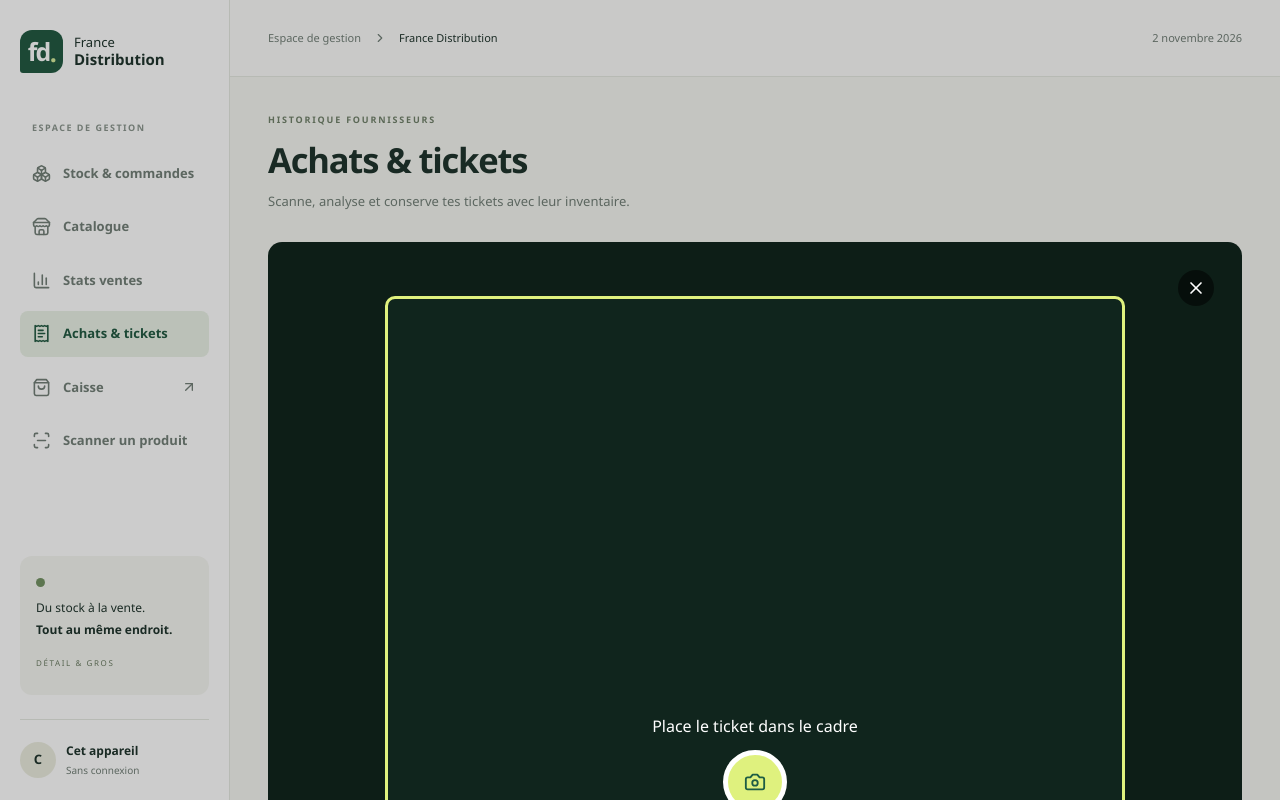
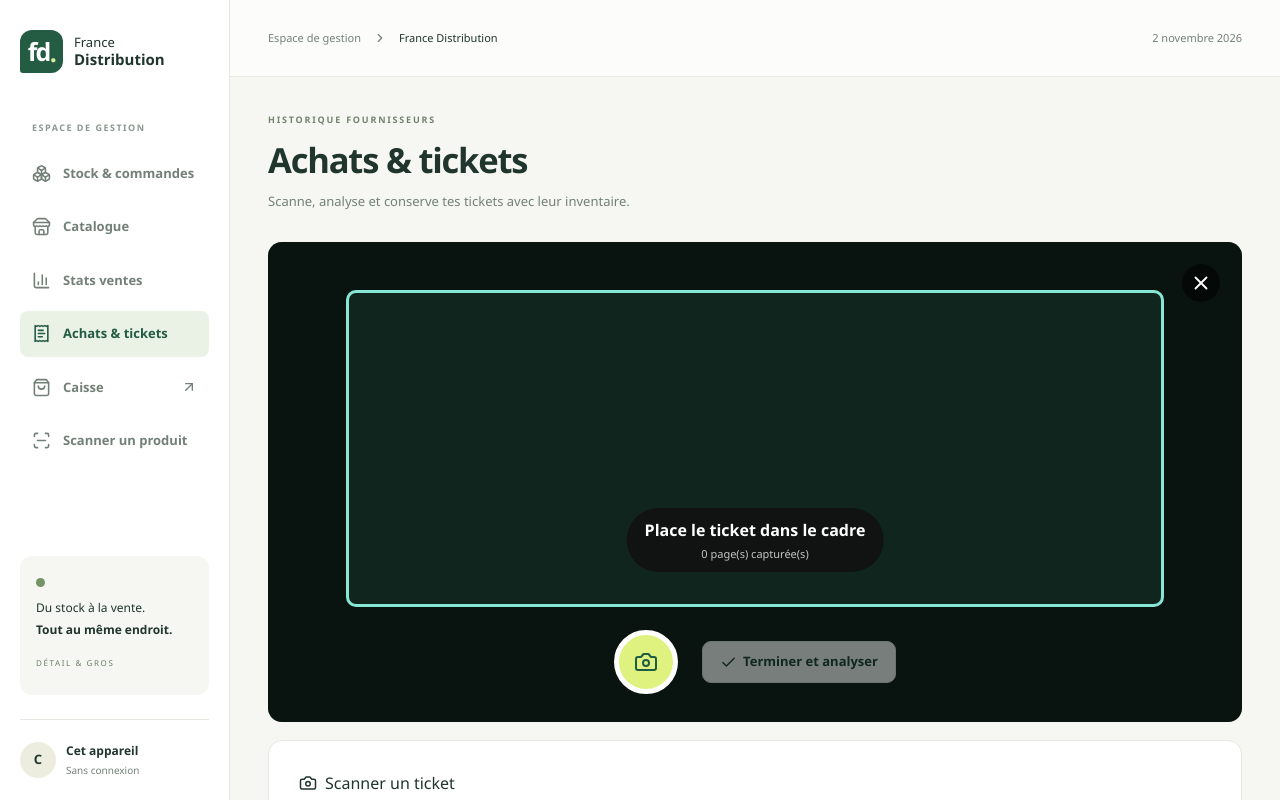
Before and after one commit to Lenwr/france_distribution, a React (Vite) app: page /purchases in a window 1280 px wide. Both pictures are taken after a click on the button "Ouvrir la caméra". Shown: the top 800 px of the page. Built offline with nearby package versions, Linux system fonts and the light colour scheme; no server answers.

Commit message:
Streamline full-screen ticket scanning flow

```diff
--- a/src/App.css
+++ b/src/App.css
@@ -139,5 +139,6 @@ dialog.modal:not([open]) { display: none; }
 .ticket-history-list { display: grid; gap: 12px; padding: 20px; }.ticket-history-card { display: grid; grid-template-columns: auto minmax(0, 1fr) auto; align-items: center; gap: 16px; padding: 16px; border: 1px solid var(--line); border-radius: 12px; background: #fcfdf9; }.ticket-history-icon { display: grid; place-items: center; width: 44px; height: 44px; border-radius: 11px; color: var(--green); background: #edf4e6; }.ticket-history-info { display: grid; min-width: 0; gap: 3px; }.ticket-history-info strong { font-size: 14px; }.ticket-history-info span, .ticket-history-info small { overflow: hidden; color: var(--muted); text-overflow: ellipsis; white-space: nowrap; font-size: 11px; }.ticket-history-actions { display: flex; flex-wrap: wrap; justify-content: flex-end; gap: 8px; }.ticket-history-actions a { text-decoration: none; }.btn-danger { color: #a33f32; border-color: #efc8c1; background: #fff5f2; }.btn-danger:hover { background: #fbe6e1; }.Toastify__toast { border-radius: 12px; font-family: inherit; }.Toastify__toast--success { color: var(--green-dark); }.Toastify__progress-bar--success { background: var(--green); }
 @media (max-width: 700px) { .ticket-history-card { grid-template-columns: auto minmax(0, 1fr); }.ticket-history-actions { grid-column: 1 / -1; justify-content: stretch; }.ticket-history-actions .btn { flex: 1; } }
 .inventory-reanalyze { display: flex; flex-wrap: wrap; align-items: center; gap: 12px; padding: 16px 20px; border-bottom: 1px solid var(--line); background: #f8faf5; }.inventory-reanalyze .btn { cursor: pointer; }.inventory-reanalyze small { color: var(--muted); }
+.document-camera-full { position: fixed; z-index: 1000; inset: 0; margin: 0; border-radius: 0; padding: 0; overflow: hidden; background: #050806; }.document-camera-full video { width: 100%; height: 100%; max-height: none; object-fit: cover; border-radius: 0; }.document-camera-full .scan-frame { inset: 10% 8% 24%; border-color: #87e6d4; box-shadow: 0 0 0 9999px #0007; }.camera-guidance { position: absolute; z-index: 2; left: 50%; bottom: 150px; display: grid; gap: 4px; min-width: 220px; padding: 10px 18px; border-radius: 999px; text-align: center; transform: translateX(-50%); background: #111d; }.camera-guidance span { font-size: 11px; opacity: .75; }.camera-actions { position: absolute; z-index: 2; bottom: 28px; left: 0; right: 0; display: flex; align-items: center; justify-content: center; gap: 24px; }.camera-finish { color: var(--green-dark); background: white; }.document-camera-full .camera-close { top: 22px; right: 22px; }
 .document-camera { position: relative; display: grid; justify-items: center; gap: 12px; padding: 20px; margin-bottom: 18px; border-radius: 14px; background: #10251d; color: white; }.document-camera video { width: 100%; max-height: 440px; object-fit: cover; border-radius: 10px; }.camera-close { position: absolute; z-index: 2; top: 28px; right: 28px; border: 0; border-radius: 50%; padding: 8px; color: white; background: #0008; }.scan-frame { position: absolute; inset: 54px 12%; border: 3px solid #dff17e; border-radius: 10px; box-shadow: 0 0 0 999px #0003; pointer-events: none; }.camera-capture { display: grid; place-items: center; width: 64px; height: 64px; border: 5px solid white; border-radius: 50%; color: #1d5d44; background: #dff17e; }
 .purchase-form { max-width: none; margin-bottom: 22px; }.purchase-form h2 { display: flex; align-items: center; gap: 8px; margin-bottom: 18px; }.purchase-form form { display: grid; gap: 14px; }.purchase-form label { display: grid; gap: 6px; }.purchase-form textarea { min-height: 70px; resize: vertical; }.form-grid { display: grid; grid-template-columns: repeat(2, minmax(0, 1fr)); gap: 14px; }.purchase-history { overflow: hidden; }.purchase-list article { display: flex; justify-content: space-between; gap: 18px; padding: 18px 22px; border-bottom: 1px solid var(--line); }.purchase-list article:last-child { border-bottom: 0; }.purchase-list article > div { display: grid; gap: 5px; }.purchase-list small, .purchase-list p { color: var(--muted); font-size: 11px; }.purchase-list article > div:last-child { align-items: end; }.purchase-list a { text-decoration: none; }.purchase-history .search-field { max-width: 220px; }
--- a/src/components/DocumentCamera.jsx
+++ b/src/components/DocumentCamera.jsx
@@ -1,5 +1,11 @@
 import { useEffect, useRef, useState } from 'react';
 import { Camera, Check, X } from 'lucide-react';
 import PropTypes from 'prop-types';
-export default function DocumentCamera({ onCapture, onClose }) { const videoRef = useRef(null); const streamRef = useRef(null); const [error, setError] = useState(''); useEffect(() => { navigator.mediaDevices?.getUserMedia({ video: { facingMode: { ideal: 'environment' } }, audio: false }).then((stream) => { streamRef.current = stream; videoRef.current.srcObject = stream; }).catch(() => setError('Autorise la caméra pour scanner le ticket.')); return () => streamRef.current?.getTracks().forEach((track) => track.stop()); }, []); function capture() { const video = videoRef.current; if (!video?.videoWidth) return; const canvas = document.createElement('canvas'); canvas.width = video.videoWidth; canvas.height = video.videoHeight; canvas.getContext('2d').drawImage(video, 0, 0); canvas.toBlob((blob) => onCapture(new File([blob], `page-${Date.now()}.jpg`, { type: 'image/jpeg' })), 'image/jpeg', 0.88); } return <div className="document-camera"><button type="button" className="camera-close" onClick={onClose}><X size={20} /></button>{error ? <p>{error}</p> : <><video ref={videoRef} autoPlay playsInline /><div className="scan-frame" aria-label="Cadre de scan" /><p>Place le ticket dans le cadre</p><button type="button" className="camera-capture" onClick={capture}><Camera size={22} /></button><button type="button" className="btn btn-sm" onClick={onClose}><Check size={15} /> Terminer</button></>}</div>; }
-DocumentCamera.propTypes = { onCapture: PropTypes.func.isRequired, onClose: PropTypes.func.isRequired };
+export default function DocumentCamera({ onCapture, onCancel, onClose, onFinish, pageCount: initialPageCount = 0 }) {
+  const videoRef = useRef(null); const streamRef = useRef(null); const [error, setError] = useState(''); const [capturing, setCapturing] = useState(false); const [captured, setCaptured] = useState(initialPageCount); const pageCount = captured;
+  useEffect(() => { navigator.mediaDevices?.getUserMedia({ video: { facingMode: { ideal: 'environment' }, width: { ideal: 1920 }, height: { ideal: 1080 } }, audio: false }).then((stream) => { streamRef.current = stream; videoRef.current.srcObject = stream; }).catch(() => setError('Autorise la caméra pour scanner le ticket.')); return () => streamRef.current?.getTracks().forEach((track) => track.stop()); }, []);
+  function capture() { const video = videoRef.current; if (!video?.videoWidth || capturing) return; setCapturing(true); const canvas = document.createElement('canvas'); canvas.width = video.videoWidth; canvas.height = video.videoHeight; canvas.getContext('2d').drawImage(video, 0, 0); canvas.toBlob((blob) => { onCapture(new File([blob], `page-${Date.now()}.jpg`, { type: 'image/jpeg' })); setCaptured((count) => count + 1); setCapturing(false); }, 'image/jpeg', 0.9); }
+  const cancel = onCancel || onClose; const finish = onFinish || (() => { cancel?.(); setTimeout(() => document.querySelector('.purchase-form form')?.requestSubmit(), 50); });
+  return <div className="document-camera document-camera-full"><button type="button" className="camera-close" onClick={cancel}><X size={22} /></button>{error ? <p>{error}</p> : <><video ref={videoRef} autoPlay playsInline /><div className="scan-frame" aria-label="Cadre de scan" /><div className="camera-guidance"><strong>Place le ticket dans le cadre</strong><span>{pageCount} page(s) capturée(s)</span></div><div className="camera-actions"><button type="button" className="camera-capture" onClick={capture} disabled={capturing}><Camera size={24} /></button><button type="button" className="btn camera-finish" onClick={finish} disabled={!pageCount}><Check size={17} /> Terminer et analyser</button></div></>}</div>;
+}
+DocumentCamera.propTypes = { onCapture: PropTypes.func.isRequired, onCancel: PropTypes.func, onClose: PropTypes.func, onFinish: PropTypes.func, pageCount: PropTypes.number };
```
